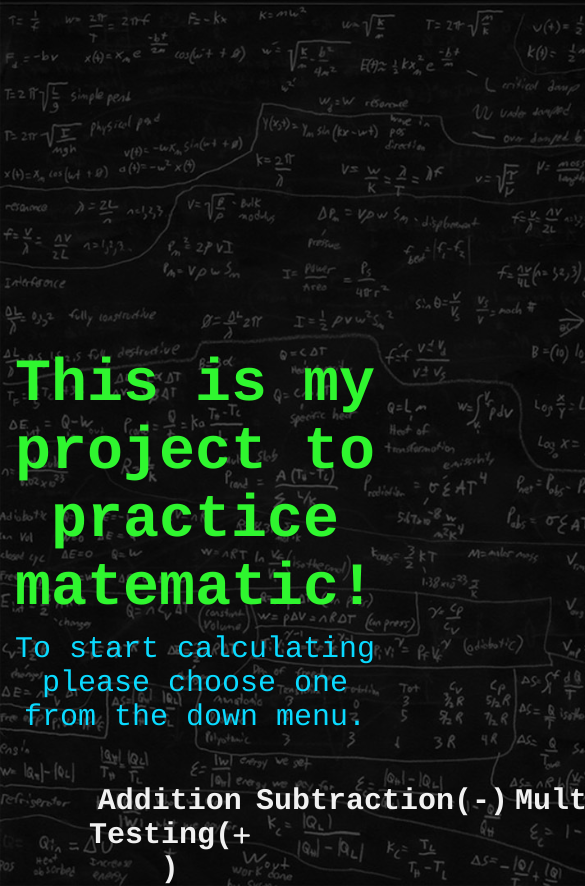
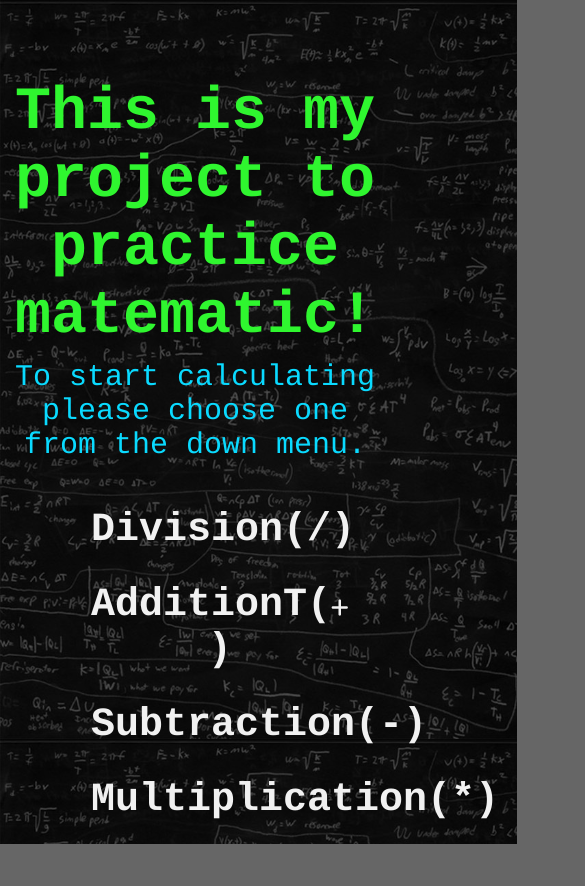
Before and after one commit to StR0vErBG/practicing_my_Math, a plain HTML site: page index.html in a window 390 px wide. Shown: the top 886 px of the page, 585 px wide, since content can reach past the window. After the commit the page ends 844 px from the top, so only its background shows below. Drawn offline with nearby package versions, Linux system fonts and the light colour scheme.

Commit message:
FoRMobileD

```diff
--- a/index.html
+++ b/index.html
@@ -4,10 +4,7 @@
     <meta charset="UTF-8" />
     <meta name="viewport" content="width=device-width, initial-scale=1.0" />
     <meta name="referrer" content="strict-origin" />
-    <script
-      src="https://kit.fontawesome.com/0593828612.js"
-      crossorigin="anonymous"
-    ></script>
+
     <!-- Jquery start -->
     <script
       src="https://code.jquery.com/jquery-3.5.1.min.js"
@@ -15,21 +12,23 @@
       crossorigin="anonymous"
     ></script>
     <script src="./scripts/jqueryScript.js"></script>
-    <!-- Jquery ends -->
-    <!-- MEDIA QUERIES START -->
-    <link href="./styles/media-queries.css" type="text/css" rel="stylesheet" />
-    <!-- MEDIA QUERIES END -->
     <!-- STYLE start -->
+    <link href="./styles/style.css" rel="stylesheet" />
+    <!-- font awesome -->
+    <script
+      src="https://kit.fontawesome.com/0593828612.js"
+      crossorigin="anonymous"
+    ></script>
     <link
       rel="stylesheet"
       href="https://stackpath.bootstrapcdn.com/font-awesome/4.7.0/css/font-awesome.min.css"
       integrity="sha384-wvfXpqpZZVQGK6TAh5PVlGOfQNHSoD2xbE+QkPxCAFlNEevoEH3Sl0sibVcOQVnN"
       crossorigin="anonymous"
     />
-    <!-- STYLE END -->
+    <!-- MEDIA QUERIES START -->
+    <link href="./styles/media-queries.css" type="text/css" rel="stylesheet" />
+    <!-- TITLE -->
     <title>Mathematic</title>
-    <link href="./styles/style.css" rel="stylesheet" />
-    <!-- test -->
   </head>
   <body>
     <div id="container">
@@ -37,35 +36,35 @@
         <h1>This is my project to practice matematic!</h1>
         <p>To start calculating please choose one from the down menu.</p>
       </div>
-      <div id="practicing-menu">
       <div class="container-menu">
         <section id="menu">
           <ul>
             <!--Delete </a> and put inside li <ul> to make dropdown menu-->
             <li class="hvr-wobble-bottom">
-                <a href="pages/addition/index.html"
-                  >Addition Testing(<i class="fas fa-plus"></i>)</a
+              <a href="pages/division/index.html"
+                >Division<span class="div">(/)</span></a
               >
             </li>
+            <li class="hvr-wobble-bottom">
+              <a href="pages/addition/index.html"
+                >AdditionT(<i class="fas fa-plus"></i>)</a
+              >
+            </li>
+
             <li class="hvr-wobble-bottom">
               <a href="pages/subtraction/index.html"
                 >Subtraction<span class="subtraction">(-)</span></a
               >
             </li>
+
             <li class="hvr-wobble-bottom">
               <a href="pages/multiplication/index.html"
                 >Multiplication<span class="mult">(*)</span></a
-                >
-              </li>
-              <li class="hvr-wobble-bottom">
-                <a href="pages/division/index.html"
-                  >Division<span class="div">(/)</span></a
               >
             </li>
           </ul>
         </section>
       </div>
     </div>
-    </div>
   </body>
 </html>
--- a/scripts/script.js
+++ b/scripts/script.js
@@ -18,7 +18,7 @@ var UIcontroller = (function () {
     result: 0,
     score: 0,
   };
-  g;
+
   DOMinputs.scoreField.textContent = data.score;
   //Button on click !Start
   DOMinputs.button.addEventListener("click", btnOnClick);
--- /dev/null
+++ b/styles/bootstrap.css
@@ -0,0 +1,24 @@
+body {
+  background-image: url(../photos/First-bg.jpg);
+  background-size: cover, contain;
+
+  background-color: rgba(0, 0, 0, 0.6);
+  background-blend-mode: color;
+}
+#container {
+  background-color: white;
+  position: absolute;
+  top: 50%;
+  left: 50%;
+  transform: translate(-50%, -50%);
+  border: 1px solid green;
+  border-radius: 53% 47% 62% 38% / 0% 96% 4% 100%;
+  max-width: 75%;
+}
+/* media queries */
+@media (max-width: 575.98px) {
+  #container {
+    max-width: 100%;
+    max-height: 100%;
+  }
+}
--- /dev/null
+++ b/styles/media-queries-pages.css
@@ -0,0 +1,19 @@
+/* TELEPHONE*/
+
+@media screen and (max-width: 700px) {
+  .top-side h1 {
+    font-size: 500px;
+  }
+  .answer {
+    font-size: calc(26px + 6 * ((100vw - 320px) / 680));
+  }
+  #container {
+    padding: 500rem;
+    margin: 500px;
+  }
+  .test button {
+    width: calc(26px + 6 * ((100vw - 320px) / 680));
+    height: calc(26px + 6 * ((100vw - 320px) / 680));
+    font-size: 25px;
+  }
+}
--- a/styles/media-queries.css
+++ b/styles/media-queries.css
@@ -1,6 +1,44 @@
 /* TELEPHONE */
 @media screen and (max-width: 700px) {
-  body {
-    color: red;
+  /*
+  THIS IS FOR TESTING
+   #heading h1 {
+    background-color: white;
+  }
+
+  */
+  #menu {
+    text-align: center;
+    margin-left: 100px;
+    margin-right: 0 auto;
+  }
+  #menu ul {
+    position: relative;
+    /* margin-left: 22%; */
+
+    padding: 0;
+    display: block !important;
+    margin: 0 auto;
+  }
+  #menu ul li {
+    padding: 15px;
   }
 }
+
+/* #menu ul {
+    list-style-type: none;
+    display: flex;
+    margin-top: 50px;
+    margin-left: 22%;
+    padding: 0;
+  }
+  #menu ul li {
+    margin: 0 1%;
+  }
+
+  #menu ul li a {
+    text-decoration: none;
+    font-size: 30px;
+    color: rgb(241, 241, 241);
+    font-weight: bold;
+  } */
--- a/styles/style.css
+++ b/styles/style.css
@@ -3,14 +3,14 @@
   padding: 0;
 }
 body {
-  margin-top: 350px;
+  position: relative;
+  top: 20vw;
   padding: 0;
 
   /* background-image: url(https://www.metoffice.gov.uk/binaries/content/gallery/metofficegovuk/hero-images/advice/maps-satellite-images/satellite-image-of-globe.jpg); */
   background-image: url(../photos/First-bg.jpg);
   background-size: cover, contain;
 
-  background-repeat: no-repeat;
   background-color: rgba(0, 0, 0, 0.6);
   background-blend-mode: color;
   font-family: courier, arial, helvetica;
@@ -18,8 +18,8 @@ body {
 
 #container {
   text-align: center;
-  margin-top: 300px;
 }
+
 #heading h1 {
   font-size: 60px;
   color: rgb(47, 246, 47);
@@ -29,20 +29,27 @@ body {
   font-size: 30px;
   color: rgb(10, 218, 255);
 }
+#menu {
+  position: relative;
+  left: -7vw;
+}
 #menu ul {
   list-style-type: none;
+  position: relative;
+  top: 20px;
   display: flex;
-  margin-top: 50px;
   margin-left: 22%;
   padding: 0;
 }
 #menu ul li {
   margin: 0 1%;
+  word-wrap: break-word;
 }
 
 #menu ul li a {
   text-decoration: none;
-  font-size: 30px;
+  font-size: 40px;
+  /* font-size: 2vw; */
   color: rgb(241, 241, 241);
   font-weight: bold;
 }
--- a/styles/theMathPage.css
+++ b/styles/theMathPage.css
@@ -5,7 +5,6 @@ body {
   background-image: url(../photos/First-bg.jpg);
   background-size: cover, contain;
 
-  background-repeat: no-repeat;
   background-color: rgba(0, 0, 0, 0.6);
   background-blend-mode: color;
   font-family: courier, arial, helvetica;
@@ -14,15 +13,14 @@ body {
   margin: 0;
   padding: 0;
   background-color: #fff;
-  height: 50%;
-  width: 30%;
+  /* height: auto; */
   border-radius: 2px 100px 100px 100px;
   opacity: 90%;
   position: absolute;
   top: 50%;
   left: 50%;
   transform: translate(-50%, -50%);
-  font-size: 25px;
+  width: 30%;
 }
 .fa-arrow-left {
   margin: 10px;
@@ -34,26 +32,29 @@ div .top-side h1 {
   top: -110px;
   left: 50px;
   /* color: rgb(250, 198, 179);  */
-  font-size: 80px;
 }
 .top-side {
   margin: 0;
   padding: 0;
   position: relative;
-  top: 10%;
-  left: -10px;
+  top: 80px;
+  left: 40px;
+  /* width: 100%;
+  height: 100%; */
+
   /* border: 2px solid green;
   background-color: green;
   opacity: 100%; */
 }
 .test {
   font-size: 30px;
+
   position: relative;
   left: 15%;
   top: -140px;
 }
 .answer {
-  font-size: 25px;
+  margin-right: 8vw;
   color: red;
 }
 .test input {
@@ -77,7 +78,7 @@ div .top-side h1 {
   top: 10px;
 }
 .test button {
-  width: 100px;
-  height: 65px;
+  width: 20%;
+  height: 2.8vw;
   font-size: 25px;
 }
```
Also changed, not shown: pages/division/index.html (+36 -10 lines). Lines whose indentation alone changed are shown as unchanged.
